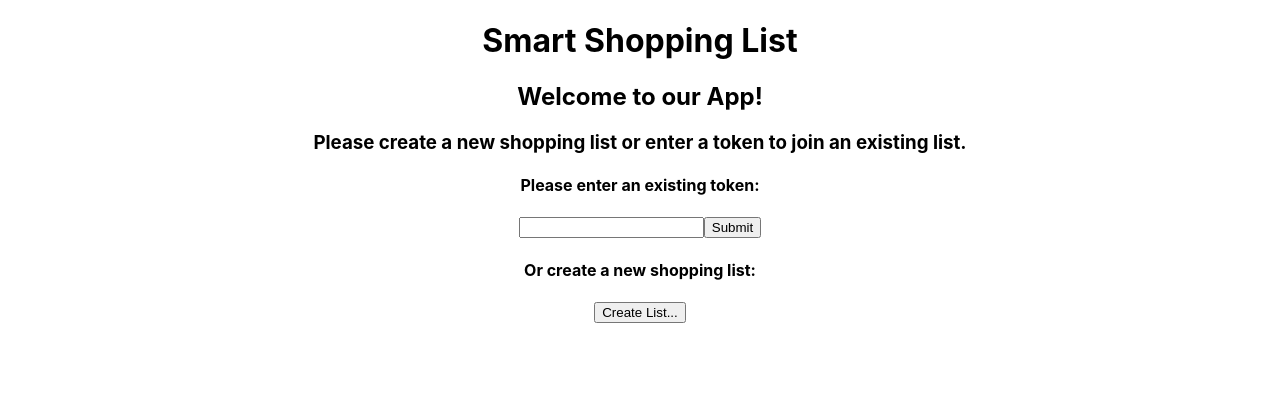
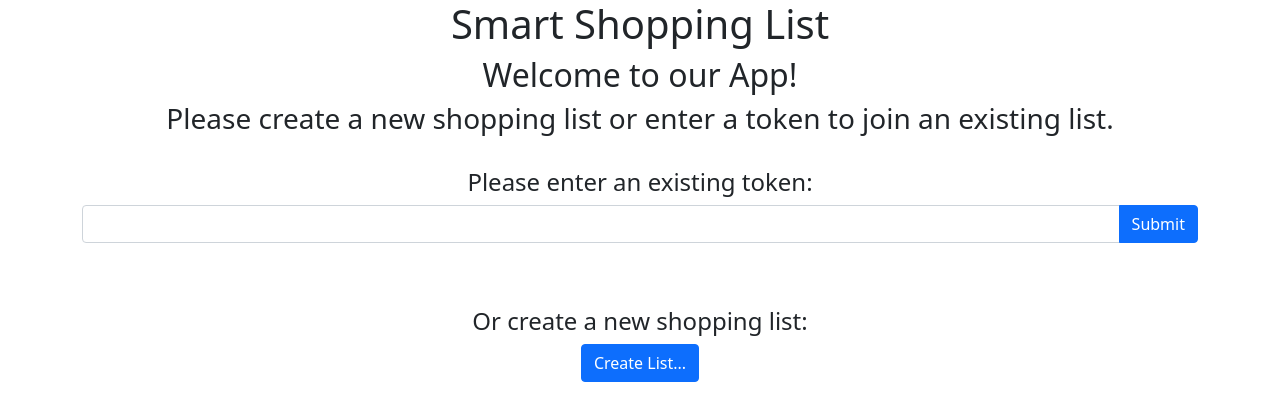
Before and after one commit to the-collab-lab/tcl-27-smart-shopping-list, a React (Create React App) app: page / in a window 1280 px wide. Shown: the top 420 px of the page. Built offline with nearby package versions, Linux system fonts and the light colour scheme; no server answers; the database is empty.

Commit message:
refactor addItem component with bootstrap

```diff
--- a/package.json
+++ b/package.json
@@ -3,9 +3,11 @@
   "version": "0.1.0",
   "private": true,
   "dependencies": {
+    "bootstrap": "^5.1.0",
     "firebase": "^8.7.1",
     "firebase-admin": "^9.11.0",
     "react": "^17.0.1",
+    "react-bootstrap": "^2.0.0-beta.6",
     "react-datepicker": "^4.1.1",
     "react-dom": "^17.0.1",
     "react-firebase-hooks": "^3.0.4",
--- a/src/App.js
+++ b/src/App.js
@@ -1,6 +1,7 @@
 import React, { useState, useEffect } from 'react';
 import { Route, Switch, Redirect } from 'react-router-dom';
 import './App.css';
+import 'bootstrap/dist/css/bootstrap.min.css';
 import firebase from 'firebase/app';
 import { useCollection } from 'react-firebase-hooks/firestore';
 import 'firebase/firestore';
--- a/src/components/AddItem.js
+++ b/src/components/AddItem.js
@@ -3,6 +3,11 @@ import { fb } from '../lib/firebase';
 import firebase from 'firebase/app';
 import DatePicker from 'react-datepicker';
 import BottomNav from './BottomNav';
+import Button from 'react-bootstrap/Button';
+import InputGroup from 'react-bootstrap/InputGroup';
+import Container from 'react-bootstrap/Container';
+import FormControl from 'react-bootstrap/FormControl';
+import Form from 'react-bootstrap/Form';
 
 const initialState = {
   itemName: '',
@@ -128,11 +133,14 @@ class AddItem extends React.Component {
 
   render() {
     return (
-      <form onSubmit={this.submitHandler}>
+      <Container>
+        <Form onSubmit={this.submitHandler}>
           <h1>Item </h1>
-        <p>Please enter an item:</p>
-        <input
+          <Form.Group>
+            <Form.Label htmlFor="item-name">Please enter an item:</Form.Label>
+            <FormControl
               type="text"
+              id="item-name"
               name="itemName"
               onChange={this.changeHandler}
               value={this.state.itemName}
@@ -141,39 +149,52 @@ class AddItem extends React.Component {
             <div style={{ fontsize: 12, color: 'red' }}>
               {this.state.itemNameError}
             </div>
-        <p>When will you need to buy this item next?</p>
+          </Form.Group>
+
+          <Form.Group>
+            <Form.Label htmlFor="frequency">
+              When will you need to buy this item next?
+            </Form.Label>
             <div style={{ fontsize: 12, color: 'red' }}>
               {this.state.frequencyError}
             </div>
             <div>
-          <p>Soon</p>
-          <input
+              <Form.Check.Label htmlFor="soon">Soon</Form.Check.Label>
+              <Form.Check
                 type="radio"
                 name="frequency"
+                id="soon"
                 value="7"
                 checked={this.state.frequency === '7'}
                 onChange={this.changeHandler}
               />
-          <p>Kind of soon</p>
-          <input
+              <Form.Check.Label htmlFor="kind-of-soon">
+                Kind of soon
+              </Form.Check.Label>
+              <Form.Check
                 type="radio"
                 name="frequency"
+                id="kind-of-soon"
                 value="14"
                 checked={this.state.frequency === '14'}
                 onChange={this.changeHandler}
               />
-          <p>Not Soon</p>
-          <input
+              <Form.Check.Label htmlFor="not-soon">Not Soon</Form.Check.Label>
+              <Form.Check
                 type="radio"
                 name="frequency"
+                id="not-soon"
                 value="30"
                 checked={this.state.frequency === '30'}
                 onChange={this.changeHandler}
               />
             </div>
+          </Form.Group>
 
-        <p>Last purchase:</p>
+          <Form.Group>
+            <Form.Label htmlFor="last-purchase">Last purchase:</Form.Label>
             <DatePicker
+              id="last-purchase"
               placeholderText="Click to select a date"
               selected={this.state.lastPurchase}
               onChange={(date) => this.setState({ lastPurchase: date })}
@@ -182,8 +203,11 @@ class AddItem extends React.Component {
             />
             <br />
             <button type="submit">Submit</button>
+          </Form.Group>
+        </Form>
+
         <BottomNav setLoggedIn={this.props.setLoggedIn} />
-      </form>
+      </Container>
     );
   }
 }
--- a/src/components/containers/Home.js
+++ b/src/components/containers/Home.js
@@ -1,5 +1,9 @@
 import React, { Component } from 'react';
 import { fb } from '../../lib/firebase';
+import Button from 'react-bootstrap/Button';
+import InputGroup from 'react-bootstrap/InputGroup';
+import Container from 'react-bootstrap/Container';
+import FormControl from 'react-bootstrap/FormControl';
 
 class Home extends Component {
   constructor(props) {
@@ -49,36 +53,42 @@ class Home extends Component {
 
   render() {
     return (
-      <div>
+      <Container>
         <h1>Smart Shopping List</h1>
         <h2>Welcome to our App!</h2>
         <h3>
           Please create a new shopping list or enter a token to join an existing
           list.
         </h3>
-
+        <br />
         <h4>
           <label htmlFor="token">Please enter an existing token:</label>
         </h4>
-        <input
+        <InputGroup className="mb-3">
+          <FormControl
             type="text"
             id="token"
             onChange={this.handleChange}
             value={this.state.token}
           />
-        <button
+          <Button
+            variant="primary"
             type="submit"
             name="submit"
             value="submit"
             onClick={(e) => this.handleClick(e)}
           >
             Submit
-        </button>
+          </Button>
+        </InputGroup>
+        <br />
         <br />
 
         <h4>Or create a new shopping list:</h4>
-        <button onClick={this.props.handleClick}>Create List...</button>
-      </div>
+        <Button variant="primary" onClick={this.props.handleClick}>
+          Create List...
+        </Button>
+      </Container>
     );
   }
 }
```
Also changed, not shown: 1 other file (tests, documents, lock files or other folders). Lines whose indentation alone changed are shown as unchanged.
